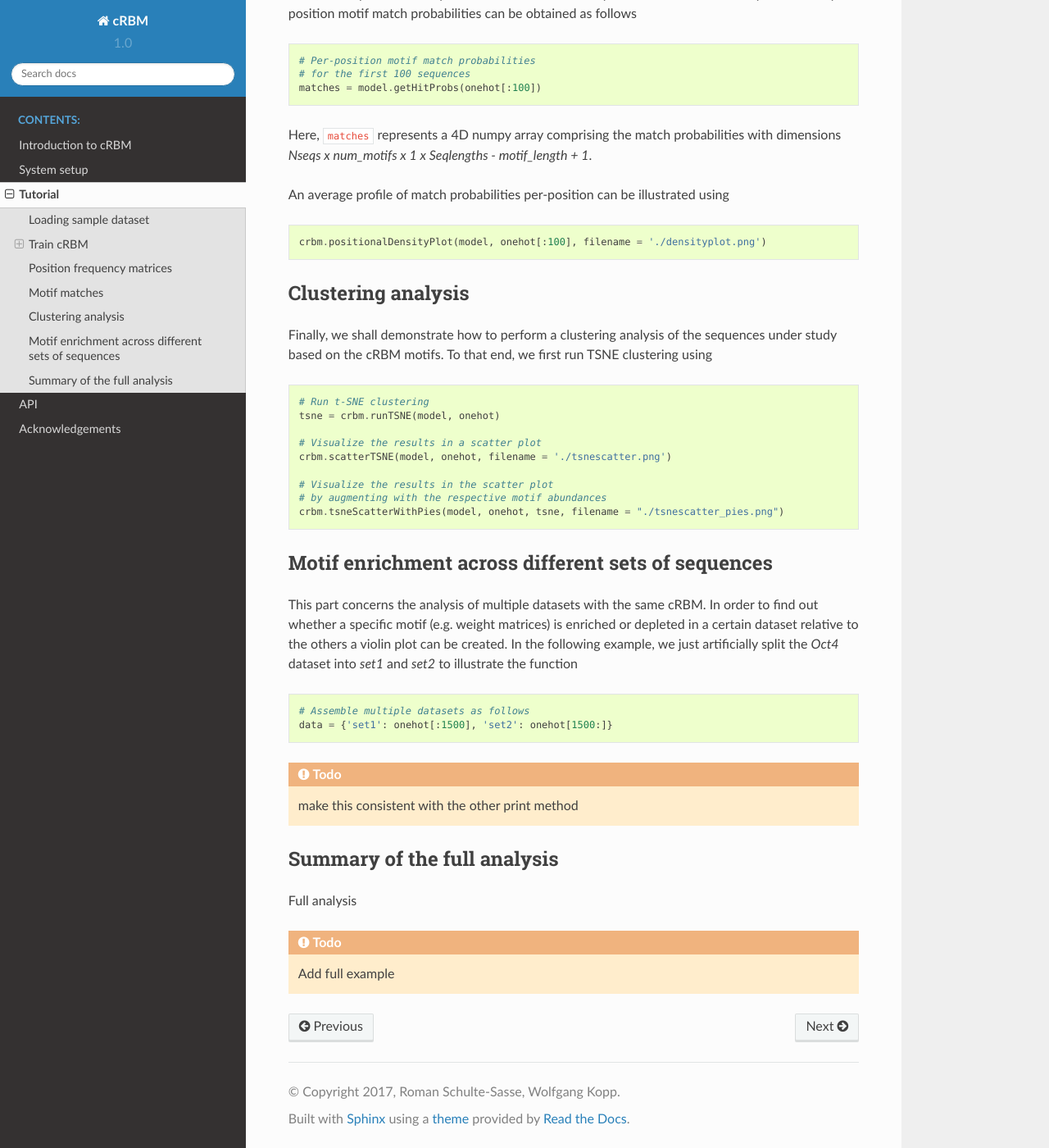
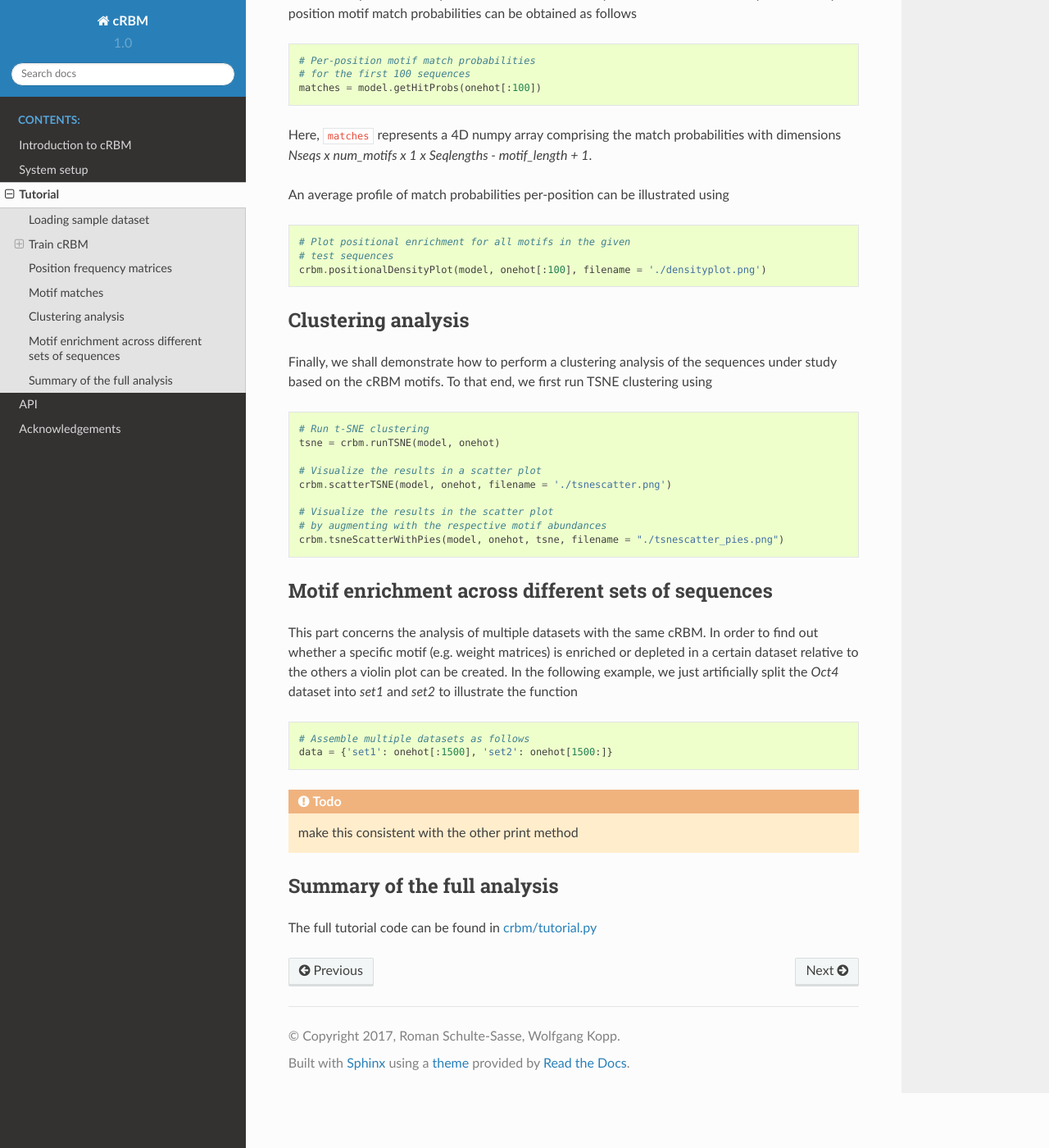
Before and after one commit to schulter/crbm, a Sphinx documentation site: the page built from docs/source/tutorial.rst, in a window 1280 px wide and 1400 px high, scrolled down 2052 px. Shown: the whole window at 82% size. Built offline with Sphinx 7.4.7 and the Read the Docs theme 2.0.0, drawn with Linux system fonts in a browser that asks for light colours.

Commit message:
moved full tutorial script to crbm module
- in this manner, the tutorial can be tested with pytest

```diff
--- a/docs/source/tutorial.rst
+++ b/docs/source/tutorial.rst
@@ -126,6 +126,8 @@ can be illustrated using
 
 .. code-block:: python
 
+    # Plot positional enrichment for all motifs in the given
+    # test sequences
     crbm.positionalDensityPlot(model, onehot[:100], filename = './densityplot.png')
 
 
@@ -174,8 +176,5 @@ the function
 Summary of the full analysis
 ----------------------------
 
-Full analysis
-
-.. todo::
-
-    Add full example
+The full tutorial code can be found in
+`crbm/tutorial.py <https://github.molgen.mpg.de/wkopp/crbm/tutorial.py>`_
```
